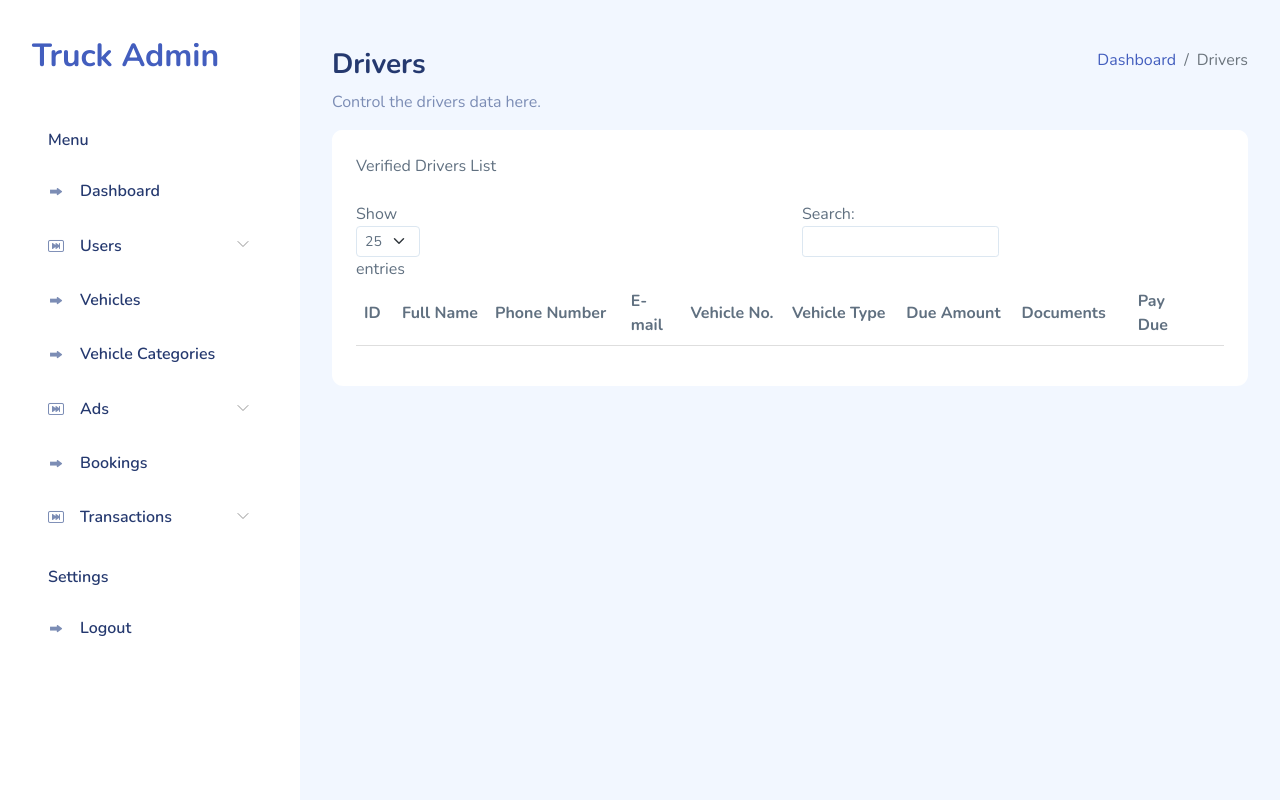
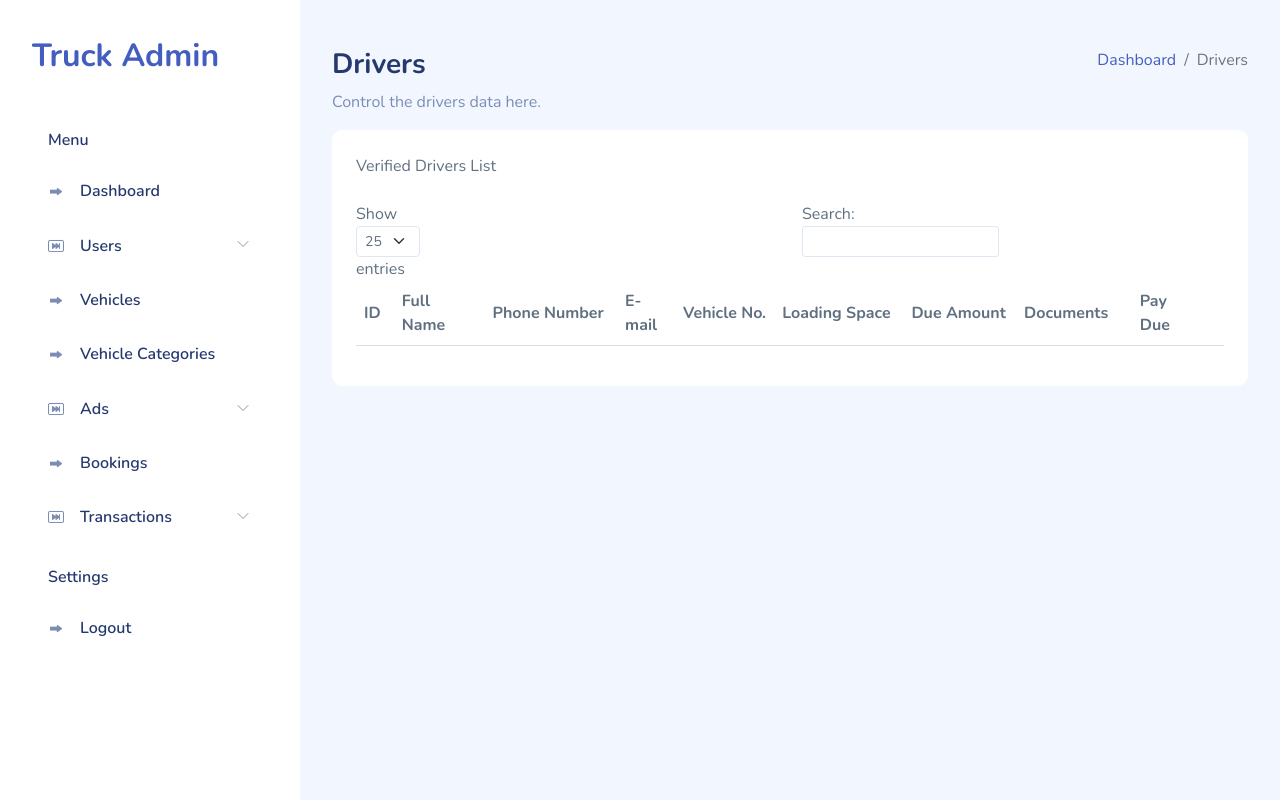
Before and after one commit to AptCluster-IT-Solution/truckwala, a Django app: template backend/templates/admin_panel/drivers.html in a window 1280 px wide. Run offline with Django 3.2, Linux system fonts and the light colour scheme; the template is opened without the code that fills it, so the values that code supplies are empty; some libraries are stand-ins or nearby versions.

Commit message:
add: vehicle loading space area in driver details and table
Signed-off-by: Mahesh <mahyess@users.noreply.github.com>

```diff
--- a/backend/admin_panel/views/driver.py
+++ b/backend/admin_panel/views/driver.py
@@ -45,7 +45,7 @@ def driver_payment(request):
 class DriversListJson(StaffUserRequiredMixin, BaseDatatableView):
     model = Driver
     columns = ['id', 'user__full_name', 'user__phone_number', 'user__email', 'vehicles__registration_number',
-               'vehicles__category__title', 'due_amount', 'created', 'documents']
+               'vehicles__area_of_loading_space', 'due_amount', 'created', 'documents']
 
     def get_initial_queryset(self):
         return Driver.objects.filter(is_verified=True)
@@ -72,7 +72,7 @@ class DriversListJson(StaffUserRequiredMixin, BaseDatatableView):
                 item.user.phone_number,
                 item.user.email,
                 item.vehicles.first().registration_number if item.vehicles.count() else None,
-                item.vehicles.first().category.title if item.vehicles.count() else None,
+                item.vehicles.first().area_of_loading_space if item.vehicles.count() else None,
                 item.due_amount,
                 item.user.date_joined.strftime("%Y-%m-%d %H:%M:%S"),
                 list(item.documents.all().values_list("image", flat=True))
--- a/backend/templates/admin_panel/drivers.html
+++ b/backend/templates/admin_panel/drivers.html
@@ -70,7 +70,7 @@
                         className: "center"
                     },
                     {
-                        data: 'vehicles__category__title',
+                        data: 'vehicles__area_of_loading_space',
                         orderable: false,
                         searchable: false,
                         className: "center"
@@ -185,7 +185,7 @@
                             <th>{% trans "Phone Number" %}</th>
                             <th>{% trans "E-mail" %}</th>
                             <th>{% trans "Vehicle No." %}</th>
-                            <th>{% trans "Vehicle Type" %}</th>
+                            <th>{% trans "Loading Space" %}</th>
                             <th>{% trans "Due Amount" %}</th>
                             <th>{% trans "Documents" %}</th>
                             <th>{% trans "Pay Due" %}</th>
```
Also changed, not shown: backend/templates/admin_panel/htmx/driver_detail.html (+8 -0 lines).
